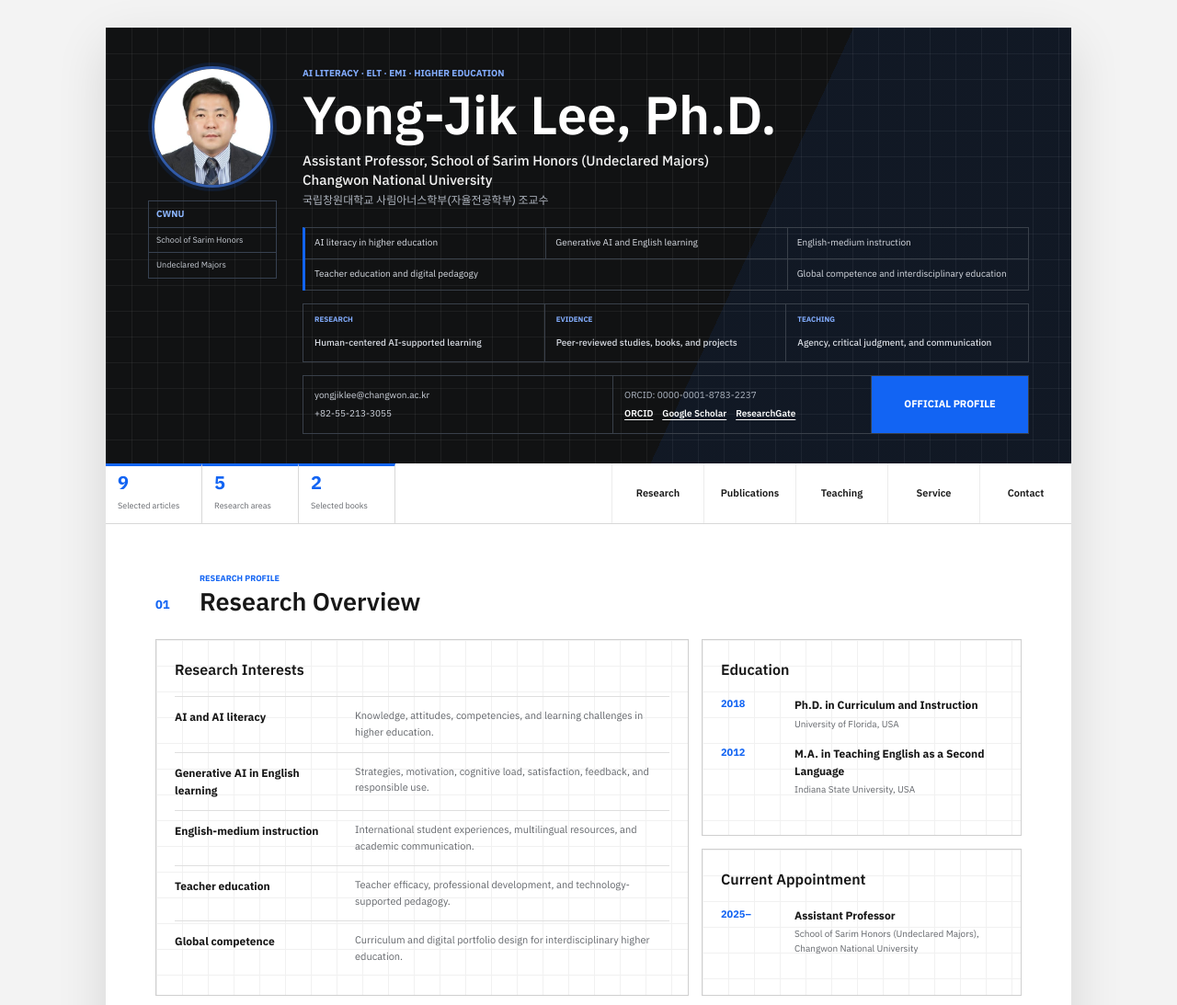
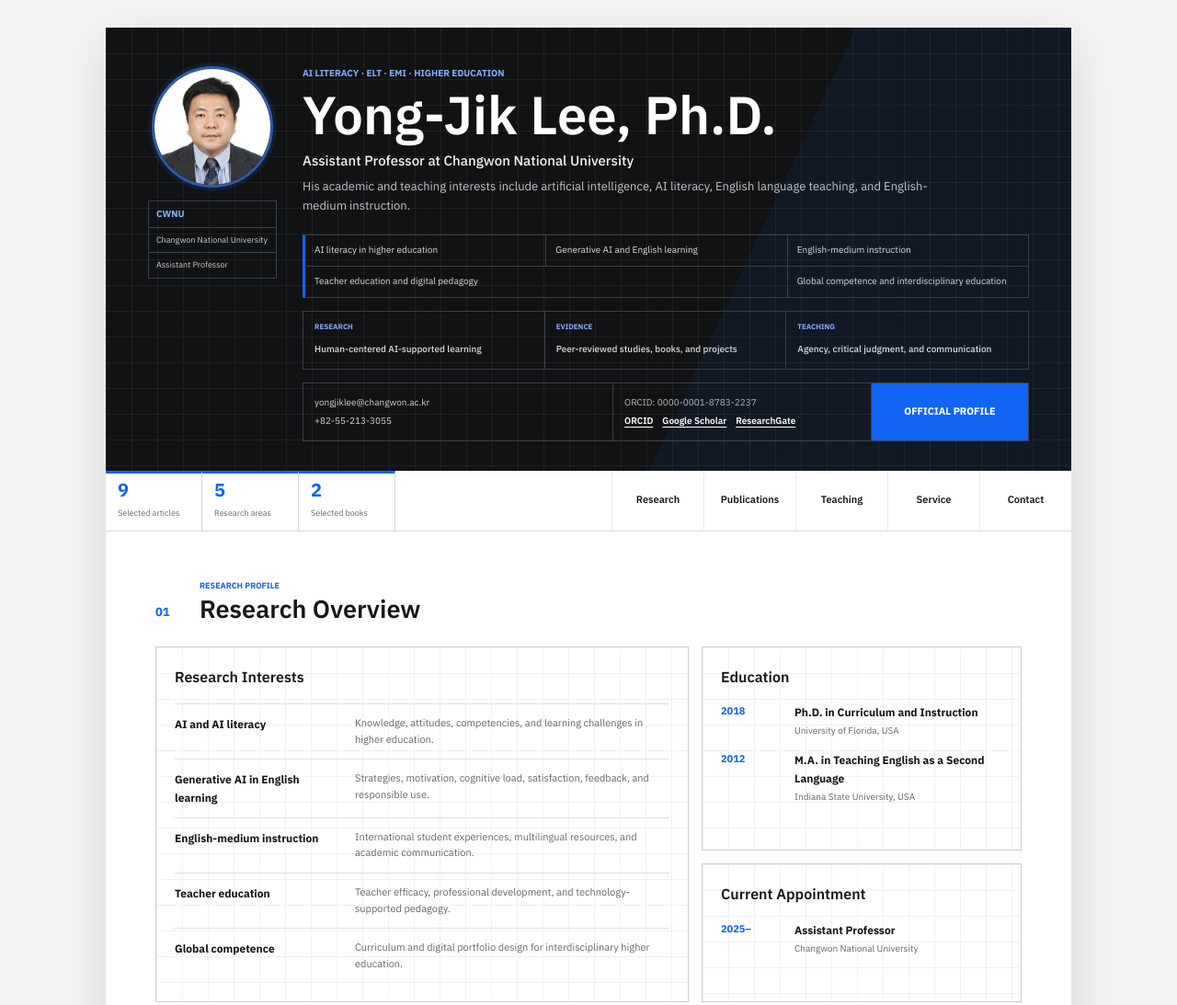
Before and after one commit to fhlyongko/fhlyongko.github.io, a plain HTML site: page index.html in a window 1280 px wide. Shown: the top 1093 px of the page at 92% size. Drawn offline with Linux system fonts and the light colour scheme; a web font is replaced by a local one.

Commit message:
Refresh academic profile affiliation and summary

```diff
--- a/assets/cv-dashboard.css
+++ b/assets/cv-dashboard.css
@@ -72,7 +72,7 @@ button { font: inherit; }
 .signal { margin: 0 0 8px; color: #83adff; font-size: 10px; font-weight: 700; }
 h1 { margin: 0; color: #fff; font-size: clamp(40px, 5.2vw, 58px); line-height: 1; font-weight: 600; }
 .position { margin: 10px 0 0; color: #f3f3f3; font-size: 15px; font-weight: 500; line-height: 1.4; }
-.position.ko { margin-top: 4px; color: #aeb4be; font-size: 12px; }
+.profile-summary { max-width: 720px; margin: 8px 0 0; color: #bfc5ce; font-size: 13px; line-height: 1.6; }
 
 .keyword-grid { display: grid; grid-template-columns: repeat(3, minmax(0, 1fr)); margin-top: 20px; border-top: 1px solid #39404a; border-left: 3px solid var(--blue); }
 .keyword-grid span { min-height: 34px; padding: 8px 10px; border-right: 1px solid #39404a; border-bottom: 1px solid #39404a; color: #d9dde4; font-size: 10px; }
@@ -172,6 +172,7 @@ h1 { margin: 0; color: #fff; font-size: clamp(40px, 5.2vw, 58px); line-height: 1
   .affiliation-mark { margin: 0; }
   h1 { font-size: 39px; }
   .position { font-size: 12px; }
+  .profile-summary { font-size: 11px; line-height: 1.5; }
   .keyword-grid { grid-template-columns: 1fr; }
   .evidence-strip, .contact-strip { display: none; }
   .dashboard-nav { grid-template-columns: repeat(3, 1fr) 62px; }
--- a/index.html
+++ b/index.html
@@ -24,16 +24,16 @@
           <img class="portrait" src="assets/yongjik-lee-profile-final.jpg" alt="Yong-Jik Lee, Changwon National University" width="354" height="472">
           <div class="affiliation-mark">
             <strong>CWNU</strong>
-            <span>School of Sarim Honors</span>
-            <span>Undeclared Majors</span>
+            <span>Changwon National University</span>
+            <span>Assistant Professor</span>
           </div>
         </div>
 
         <div class="identity-column">
           <p class="signal">AI LITERACY · ELT · EMI · HIGHER EDUCATION</p>
           <h1>Yong-Jik Lee, Ph.D.</h1>
-          <p class="position">Assistant Professor, School of Sarim Honors (Undeclared Majors)<br>Changwon National University</p>
-          <p class="position ko" lang="ko">국립창원대학교 사림아너스학부(자율전공학부) 조교수</p>
+          <p class="position">Assistant Professor at Changwon National University</p>
+          <p class="profile-summary">His academic and teaching interests include artificial intelligence, AI literacy, English language teaching, and English-medium instruction.</p>
 
           <div class="keyword-grid" aria-label="Research keywords">
             <span>AI literacy in higher education</span>
@@ -93,7 +93,7 @@
             </article>
             <article class="panel">
               <h3>Current Appointment</h3>
-              <dl class="cv-list"><dt>2025–</dt><dd><strong>Assistant Professor</strong><span>School of Sarim Honors (Undeclared Majors), Changwon National University</span></dd></dl>
+              <dl class="cv-list"><dt>2025–</dt><dd><strong>Assistant Professor</strong><span>Changwon National University</span></dd></dl>
             </article>
           </div>
         </div>
--- a/yongjik-lee-academic-cv/assets/cv-dashboard.css
+++ b/yongjik-lee-academic-cv/assets/cv-dashboard.css
@@ -72,7 +72,7 @@ button { font: inherit; }
 .signal { margin: 0 0 8px; color: #83adff; font-size: 10px; font-weight: 700; }
 h1 { margin: 0; color: #fff; font-size: clamp(40px, 5.2vw, 58px); line-height: 1; font-weight: 600; }
 .position { margin: 10px 0 0; color: #f3f3f3; font-size: 15px; font-weight: 500; line-height: 1.4; }
-.position.ko { margin-top: 4px; color: #aeb4be; font-size: 12px; }
+.profile-summary { max-width: 720px; margin: 8px 0 0; color: #bfc5ce; font-size: 13px; line-height: 1.6; }
 
 .keyword-grid { display: grid; grid-template-columns: repeat(3, minmax(0, 1fr)); margin-top: 20px; border-top: 1px solid #39404a; border-left: 3px solid var(--blue); }
 .keyword-grid span { min-height: 34px; padding: 8px 10px; border-right: 1px solid #39404a; border-bottom: 1px solid #39404a; color: #d9dde4; font-size: 10px; }
@@ -175,6 +175,7 @@ h1 { margin: 0; color: #fff; font-size: clamp(40px, 5.2vw, 58px); line-height: 1
   .affiliation-mark { margin: 0; }
   h1 { font-size: 39px; }
   .position { font-size: 12px; }
+  .profile-summary { font-size: 11px; line-height: 1.5; }
   .keyword-grid { grid-template-columns: 1fr; }
   .evidence-strip, .contact-strip { display: none; }
   .dashboard-nav { grid-template-columns: repeat(3, 1fr) 62px; }
```
Also changed, not shown: yongjik-lee-academic-cv/index.html (+5 -5 lines).
